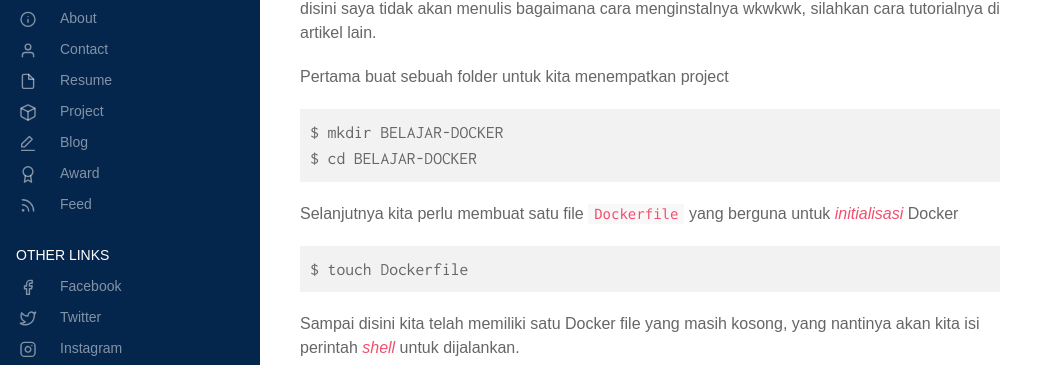
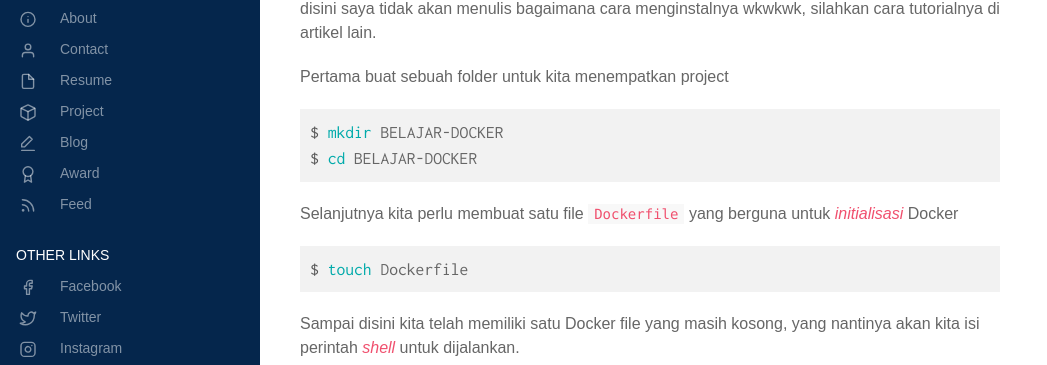
Before and after one commit to erwindosianipar/erwindosianipar.jekyll, a Jekyll site: the page built from _posts/2020-02-13-belajar-menggunakan-docker-untuk-deploy-aplikasi.md, in a window 1280 px wide and 900 px high, scrolled down 2594 px. Shown: the part 137-502 px from the top of the window, without its empty margins (0-1047 px from the left). Built offline with Jekyll 4.4.1, drawn with Linux system fonts in a browser that asks for light colours; nearby versions of some CDN libraries; some web fonts are replaced.

Commit message:
Update sintax highlighting blog post 2020/02/13

````diff
--- a/_posts/2020-02-13-belajar-menggunakan-docker-untuk-deploy-aplikasi.md
+++ b/_posts/2020-02-13-belajar-menggunakan-docker-untuk-deploy-aplikasi.md
@@ -45,14 +45,14 @@ Untuk menggunakan Docker, maka kita memerlukan Docker yang sudah terinstal di ko
 
 Pertama buat sebuah folder untuk kita menempatkan project
 
-```
+``` console
 $ mkdir BELAJAR-DOCKER
 $ cd BELAJAR-DOCKER
 ```
 
 Selanjutnya kita perlu membuat satu file `Dockerfile` yang berguna untuk *initialisasi* Docker
 
-```
+``` console
 $ touch Dockerfile
 ```
 
````
